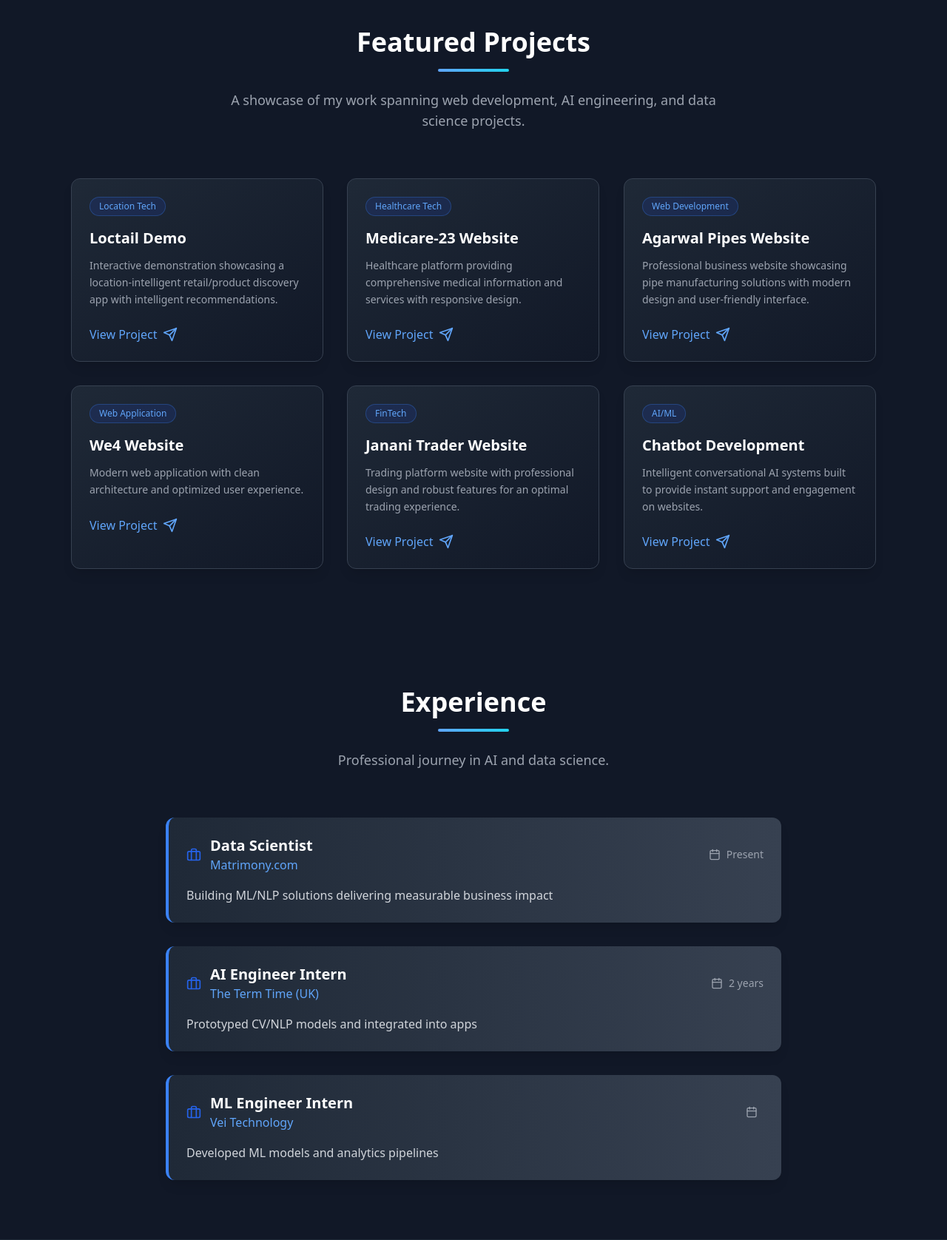
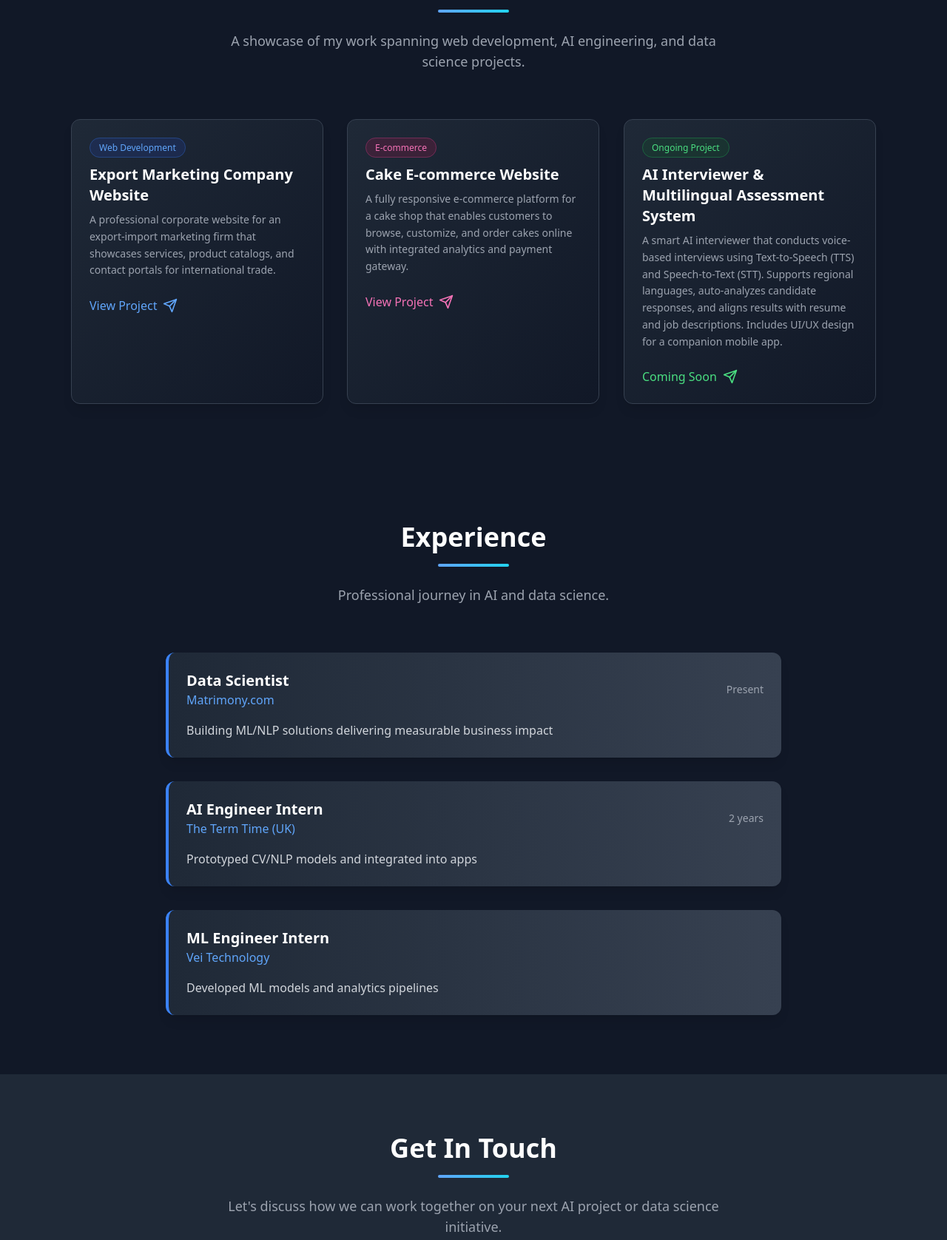
Before and after one commit to NaveenDhanasekaran/Portfolio, a Flask app: page / in a window 1280 px wide. Shown: the part 1527-3203 px from the top of the page at 74% size. Run offline with Flask 3, Linux system fonts and the light colour scheme; some libraries are stand-ins or nearby versions.

Commit message:
Update index.html to modify project and experience sections
Removed social media links and experience details from the index.html template. Added project descriptions for featured projects.

```diff
--- a/templates/index.html
+++ b/templates/index.html
@@ -88,11 +88,6 @@
           <a href="#projects" class="px-8 py-3 bg-gradient-to-r from-blue-600 to-cyan-600 text-white font-medium rounded-lg hover:from-blue-700 hover:to-cyan-700 transition-all duration-300 transform hover:scale-105 shadow-lg hover:shadow-2xl hover:shadow-blue-500/25">View Projects</a>
           <a href="#contact" class="px-8 py-3 border-2 border-gray-600 text-gray-300 font-medium rounded-lg hover:border-blue-400 hover:text-blue-400 transition-all duration-300 transform hover:scale-105 hover:bg-gray-800/50">Contact Me</a>
         </div>
-        <div class="flex justify-center space-x-6 pt-8 slide-in-up stagger-4">
-          <a href="{{ data.github }}" target="_blank" rel="noopener noreferrer" class="text-gray-400 hover:text-blue-400 transition-all duration-200 transform hover:scale-110"><svg width="24" height="24" viewBox="0 0 24 24" fill="none" stroke="currentColor" stroke-width="2" stroke-linecap="round" stroke-linejoin="round"><path d="M9 19c-5 1.5-5-2.5-7-3m14 6v-3.87a3.37 3.37 0 0 0-.94-2.61c3.14-.35 6.44-1.54 6.44-7A5.44 5.44 0 0 0 20 4.77 5.07 5.07 0 0 0 19.91 1S18.73.65 16 2.48a13.38 13.38 0 0 0-7 0C6.27.65 5.09 1 5.09 1A5.07 5.07 0 0 0 5 4.77a5.44 5.44 0 0 0-1.5 3.78c0 5.42 3.3 6.61 6.44 7A3.37 3.37 0 0 0 9 18.13V22"></path></svg></a>
-          <a href="{{ data.linkedin }}" target="_blank" rel="noopener noreferrer" class="text-gray-400 hover:text-blue-400 transition-all duration-200 transform hover:scale-110"><svg width="24" height="24" viewBox="0 0 24 24" fill="none" stroke="currentColor" stroke-width="2" stroke-linecap="round" stroke-linejoin="round"><path d="M16 8a6 6 0 0 1 6 6v7h-4v-7a2 2 0 0 0-2-2 2 2 0 0 0-2 2v7h-4v-7a6 6 0 0 1 6-6z"></path><rect x="2" y="9" width="4" height="12"></rect><circle cx="4" cy="4" r="2"></circle></svg></a>
-          <a href="mailto:{{ data.email }}" class="text-gray-400 hover:text-blue-400 transition-all duration-200 transform hover:scale-110"><svg width="24" height="24" viewBox="0 0 24 24" fill="none" stroke="currentColor" stroke-width="2" stroke-linecap="round" stroke-linejoin="round"><rect x="2" y="4" width="20" height="16" rx="2"></rect><polyline points="22,6 12,13 2,6"></polyline></svg></a>
-        </div>
       </div>
     </div>
   </section>
@@ -115,22 +110,6 @@
                     <h3 class="text-2xl font-semibold text-white mb-4">Data Scientist at Matrimony.com | AI/ML Engineer</h3>
                     <p class="text-lg text-gray-300 leading-relaxed">{{ data.about_text }}</p>
                 </div>
-                <div class="grid sm:grid-cols-2 gap-6">
-                    <div class="flex items-start space-x-4">
-                        <div class="bg-gradient-to-br from-blue-600 to-cyan-600 p-3 rounded-lg shadow-lg"><svg width="24" height="24" viewBox="0 0 24 24" fill="none" stroke="currentColor" stroke-width="2" stroke-linecap="round" stroke-linejoin="round" class="text-white"><path d="M12 2a10 10 0 0 0-2.34 19.78 10 10 0 0 0 1.9-1.22 4.99 4.99 0 0 1-5.12-6.57A5 5 0 0 1 12 10a5 5 0 0 1 5.56 4.99 10 10 0 0 0 1.9 1.22A10 10 0 0 0 12 2z"></path><path d="M12 10a2 2 0 0 0-2 2v2a2 2 0 0 0 2 2h0a2 2 0 0 0 2-2v-2a2 2 0 0 0-2-2z"></path></svg></div>
-                        <div>
-                            <h4 class="font-semibold text-white mb-2">AI Innovation</h4>
-                            <p class="text-gray-400 text-sm">Building cutting-edge AI solutions that push the boundaries of what's possible.</p>
-                        </div>
-                    </div>
-                    <div class="flex items-start space-x-4">
-                        <div class="bg-gradient-to-br from-purple-600 to-pink-600 p-3 rounded-lg shadow-lg"><svg width="24" height="24" viewBox="0 0 24 24" fill="none" stroke="currentColor" stroke-width="2" stroke-linecap="round" stroke-linejoin="round" class="text-white"><circle cx="12" cy="12" r="10"></circle><circle cx="12" cy="12" r="6"></circle><circle cx="12" cy="12" r="2"></circle></svg></div>
-                        <div>
-                            <h4 class="font-semibold text-white mb-2">Real Impact</h4>
-                            <p class="text-gray-400 text-sm">Focused on creating solutions that solve real-world problems and deliver measurable value.</p>
-                        </div>
-                    </div>
-                </div>
             </div>
         </div>
     </div>
@@ -144,19 +123,65 @@
         <div class="w-24 h-1 bg-gradient-to-r from-blue-400 to-cyan-400 mx-auto rounded-full mb-6"></div>
         <p class="text-lg text-gray-400 max-w-2xl mx-auto">A showcase of my work spanning web development, AI engineering, and data science projects.</p>
       </div>
+
       <div class="grid md:grid-cols-2 lg:grid-cols-3 gap-8">
-        {% for project in data.projects %}
-        <div class="bg-gradient-to-br from-gray-800 to-gray-900 rounded-xl shadow-lg hover:shadow-2xl hover:shadow-blue-500/10 transition-all duration-500 transform hover:-translate-y-3 overflow-hidden border border-gray-700 hover:border-blue-500/50 slide-in-up stagger-{{ loop.index }}">
+
+        <!-- Export Marketing Company Website -->
+        <div class="bg-gradient-to-br from-gray-800 to-gray-900 rounded-xl shadow-lg hover:shadow-2xl hover:shadow-blue-500/10 transition-all duration-500 transform hover:-translate-y-3 overflow-hidden border border-gray-700 hover:border-blue-500/50 slide-in-up stagger-1">
           <div class="p-6">
-            <div class="flex items-center justify-between mb-4">
-              <span class="text-xs font-medium text-blue-400 bg-blue-900/30 px-3 py-1 rounded-full border border-blue-500/30">{{ project.category }}</span>
-            </div>
-            <h3 class="text-xl font-semibold text-white mb-3">{{ project.title }}</h3>
-            <p class="text-gray-400 text-sm leading-relaxed mb-6">{{ project.description }}</p>
-            <a href="{{ project.link }}" target="_blank" rel="noopener noreferrer" class="inline-flex items-center space-x-2 text-blue-400 hover:text-cyan-400 font-medium transition-all duration-200 hover:translate-x-1"><span>View Project</span><svg width="20" height="20" viewBox="0 0 24 24" fill="none" stroke="currentColor" stroke-width="2" stroke-linecap="round" stroke-linejoin="round"><line x1="22" y1="2" x2="11" y2="13"></line><polygon points="22 2 15 22 11 13 2 9 22 2"></polygon></svg></a>
+            <span class="text-xs font-medium text-blue-400 bg-blue-900/30 px-3 py-1 rounded-full border border-blue-500/30">Web Development</span>
+            <h3 class="text-xl font-semibold text-white mt-3 mb-2">Export Marketing Company Website</h3>
+            <p class="text-gray-400 text-sm leading-relaxed mb-6">
+              A professional corporate website for an export-import marketing firm that showcases services, product catalogs, and contact portals for international trade.
+            </p>
+            <a href="https://www.sinfinifzc.net/" target="_blank" rel="noopener noreferrer"
+              class="inline-flex items-center space-x-2 text-blue-400 hover:text-cyan-400 font-medium transition-all duration-200 hover:translate-x-1">
+              <span>View Project</span>
+              <svg width="20" height="20" viewBox="0 0 24 24" fill="none" stroke="currentColor" stroke-width="2" stroke-linecap="round" stroke-linejoin="round">
+                <line x1="22" y1="2" x2="11" y2="13"></line>
+                <polygon points="22 2 15 22 11 13 2 9 22 2"></polygon>
+              </svg>
+            </a>
           </div>
         </div>
-        {% endfor %}
+
+        <!-- Cake E-commerce Website -->
+        <div class="bg-gradient-to-br from-gray-800 to-gray-900 rounded-xl shadow-lg hover:shadow-2xl hover:shadow-blue-500/10 transition-all duration-500 transform hover:-translate-y-3 overflow-hidden border border-gray-700 hover:border-blue-500/50 slide-in-up stagger-2">
+          <div class="p-6">
+            <span class="text-xs font-medium text-pink-400 bg-pink-900/30 px-3 py-1 rounded-full border border-pink-500/30">E-commerce</span>
+            <h3 class="text-xl font-semibold text-white mt-3 mb-2">Cake E-commerce Website</h3>
+            <p class="text-gray-400 text-sm leading-relaxed mb-6">
+              A fully responsive e-commerce platform for a cake shop that enables customers to browse, customize, and order cakes online with integrated analytics and payment gateway.
+            </p>
+            <a href="https://cake-nexdem0.onrender.com" target="_blank" rel="noopener noreferrer"
+              class="inline-flex items-center space-x-2 text-pink-400 hover:text-pink-300 font-medium transition-all duration-200 hover:translate-x-1">
+              <span>View Project</span>
+              <svg width="20" height="20" viewBox="0 0 24 24" fill="none" stroke="currentColor" stroke-width="2" stroke-linecap="round" stroke-linejoin="round">
+                <line x1="22" y1="2" x2="11" y2="13"></line>
+                <polygon points="22 2 15 22 11 13 2 9 22 2"></polygon>
+              </svg>
+            </a>
+          </div>
+        </div>
+
+        <!-- Ongoing Project: UI/UX Design and AI Interviewer -->
+        <div class="bg-gradient-to-br from-gray-800 to-gray-900 rounded-xl shadow-lg hover:shadow-2xl hover:shadow-blue-500/10 transition-all duration-500 transform hover:-translate-y-3 overflow-hidden border border-gray-700 hover:border-blue-500/50 slide-in-up stagger-3">
+          <div class="p-6">
+            <span class="text-xs font-medium text-green-400 bg-green-900/30 px-3 py-1 rounded-full border border-green-500/30">Ongoing Project</span>
+            <h3 class="text-xl font-semibold text-white mt-3 mb-2">AI Interviewer & Multilingual Assessment System</h3>
+            <p class="text-gray-400 text-sm leading-relaxed mb-6">
+              A smart AI interviewer that conducts voice-based interviews using Text-to-Speech (TTS) and Speech-to-Text (STT). Supports regional languages, auto-analyzes candidate responses, and aligns results with resume and job descriptions. Includes UI/UX design for a companion mobile app.
+            </p>
+            <a href="#" class="inline-flex items-center space-x-2 text-green-400 hover:text-cyan-400 font-medium transition-all duration-200 hover:translate-x-1">
+              <span>Coming Soon</span>
+              <svg width="20" height="20" viewBox="0 0 24 24" fill="none" stroke="currentColor" stroke-width="2" stroke-linecap="round" stroke-linejoin="round">
+                <line x1="22" y1="2" x2="11" y2="13"></line>
+                <polygon points="22 2 15 22 11 13 2 9 22 2"></polygon>
+              </svg>
+            </a>
+          </div>
+        </div>
+
       </div>
     </div>
   </section>
@@ -174,14 +199,12 @@
             <div class="bg-gradient-to-r from-gray-800 to-gray-700 rounded-xl p-6 shadow-lg hover:shadow-2xl hover:shadow-blue-500/10 transition-all duration-300 border-l-4 border-blue-500 hover:border-cyan-400 hover:scale-102 slide-in-up stagger-{{ loop.index }}">
                 <div class="flex flex-col md:flex-row md:items-center md:justify-between mb-4">
                     <div class="flex items-center space-x-3 mb-2 md:mb-0">
-                        <svg width="20" height="20" viewBox="0 0 24 24" fill="none" stroke="currentColor" stroke-width="2" stroke-linecap="round" stroke-linejoin="round" class="text-blue-600"><rect x="2" y="7" width="20" height="14" rx="2" ry="2"></rect><path d="M16 21V5a2 2 0 0 0-2-2h-4a2 2 0 0 0-2 2v16"></path></svg>
                         <div>
                             <h3 class="text-xl font-semibold text-white">{{ exp.role }}</h3>
                             <p class="text-blue-400 font-medium">{{ exp.company }}</p>
                         </div>
                     </div>
                     <div class="flex items-center space-x-2 text-gray-400">
-                        <svg width="16" height="16" viewBox="0 0 24 24" fill="none" stroke="currentColor" stroke-width="2" stroke-linecap="round" stroke-linejoin="round"><rect x="3" y="4" width="18" height="18" rx="2" ry="2"></rect><line x1="16" y1="2" x2="16" y2="6"></line><line x1="8" y1="2" x2="8" y2="6"></line><line x1="3" y1="10" x2="21" y2="10"></line></svg>
                         <span class="text-sm font-medium">{{ exp.period }}</span>
                     </div>
                 </div>
@@ -200,44 +223,6 @@
             <div class="w-24 h-1 bg-gradient-to-r from-blue-400 to-cyan-400 mx-auto rounded-full mb-6"></div>
             <p class="text-lg text-gray-400 max-w-2xl mx-auto">Let's discuss how we can work together on your next AI project or data science initiative.</p>
         </div>
-        <div class="grid lg:grid-cols-2 gap-12">
-            <div class="space-y-8 slide-in-left">
-                <div class="space-y-6">
-                    <div class="flex items-center space-x-4">
-                        <div class="bg-gradient-to-br from-blue-600 to-cyan-600 p-3 rounded-lg shadow-lg"><svg width="20" height="20" viewBox="0 0 24 24" fill="none" stroke="currentColor" stroke-width="2" stroke-linecap="round" stroke-linejoin="round" class="text-white"><rect x="2" y="4" width="20" height="16" rx="2"></rect><polyline points="22,6 12,13 2,6"></polyline></svg></div>
-                        <div>
-                            <h4 class="font-semibold text-white">Email</h4>
-                            <a href="mailto:{{ data.email }}" class="text-blue-400 hover:text-cyan-400 transition-colors">{{ data.email }}</a>
-                        </div>
-                    </div>
-                    <div class="flex items-center space-x-4">
-                        <div class="bg-gradient-to-br from-emerald-600 to-teal-600 p-3 rounded-lg shadow-lg"><svg width="20" height="20" viewBox="0 0 24 24" fill="none" stroke="currentColor" stroke-width="2" stroke-linecap="round" stroke-linejoin="round" class="text-white"><path d="M22 16.92v3a2 2 0 0 1-2.18 2 19.79 19.79 0 0 1-8.63-3.07 19.5 19.5 0 0 1-6-6 19.79 19.79 0 0 1-3.07-8.67A2 2 0 0 1 4.11 2h3a2 2 0 0 1 2 1.72 12.84 12.84 0 0 0 .7 2.81 2 2 0 0 1-.45 2.11L8.09 9.91a16 16 0 0 0 6 6l1.27-1.27a2 2 0 0 1 2.11-.45 12.84 12.84 0 0 0 2.81.7A2 2 0 0 1 22 16.92z"></path></svg></div>
-                        <div>
-                            <h4 class="font-semibold text-white">Phone</h4>
-                            <a href="tel:{{ data.phone }}" class="text-blue-400 hover:text-cyan-400 transition-colors">{{ data.phone }}</a>
-                        </div>
-                    </div>
-                </div>
-            </div>
-            <div class="bg-gradient-to-br from-gray-700 to-gray-800 rounded-xl p-8 border border-gray-600 shadow-xl slide-in-right">
-                <h3 class="text-xl font-semibold text-white mb-6">Send a Message</h3>
-                <form method="post" action="{{ url_for('contact') }}" class="space-y-6">
-                    <div>
-                        <label for="name" class="block text-sm font-medium text-gray-300 mb-2">Name</label>
-                        <input type="text" id="name" name="name" required class="w-full px-4 py-3 bg-gray-900 border border-gray-600 rounded-lg focus:ring-2 focus:ring-blue-500 focus:border-blue-500 transition-all duration-200 text-white placeholder-gray-500" placeholder="Your full name">
-                    </div>
-                    <div>
-                        <label for="email" class="block text-sm font-medium text-gray-300 mb-2">Email</label>
-                        <input type="email" id="email" name="email" required class="w-full px-4 py-3 bg-gray-900 border border-gray-600 rounded-lg focus:ring-2 focus:ring-blue-500 focus:border-blue-500 transition-all duration-200 text-white placeholder-gray-500" placeholder="your.email@example.com">
-                    </div>
-                    <div>
-                        <label for="message" class="block text-sm font-medium text-gray-300 mb-2">Message</label>
-                        <textarea id="message" name="message" required rows="5" class="w-full px-4 py-3 bg-gray-900 border border-gray-600 rounded-lg focus:ring-2 focus:ring-blue-500 focus:border-blue-500 transition-all duration-200 resize-none text-white placeholder-gray-500" placeholder="Tell me about your project..."></textarea>
-                    </div>
-                    <button type="submit" class="w-full bg-gradient-to-r from-blue-600 to-cyan-600 text-white font-medium py-3 px-6 rounded-lg hover:from-blue-700 hover:to-cyan-700 transition-all duration-300 transform hover:scale-105 flex items-center justify-center space-x-2 shadow-lg hover:shadow-2xl hover:shadow-blue-500/25"><svg width="20" height="20" viewBox="0 0 24 24" fill="none" stroke="currentColor" stroke-width="2" stroke-linecap="round" stroke-linejoin="round"><line x1="22" y1="2" x2="11" y2="13"></line><polygon points="22 2 15 22 11 13 2 9 22 2"></polygon></svg><span>Send Message</span></button>
-                </form>
-            </div>
-        </div>
     </div>
   </section>
 
```
